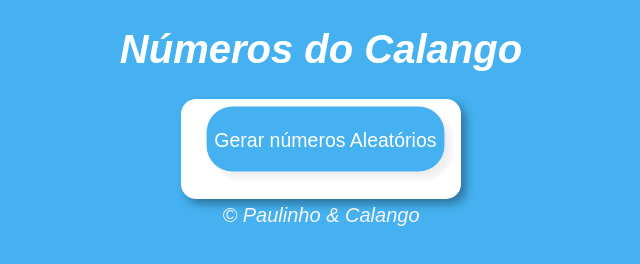
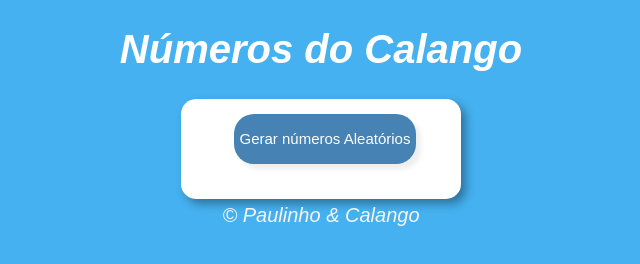
Before and after one commit to paulohpires/geradordenumeros, a plain HTML site: page index.html in a window 1280 px wide. In both pictures the pointer is over the button "Gerar números Aleatórios". Shown: the whole page, without its empty margins (319-959 px from the left). Drawn offline with Linux system fonts and the light colour scheme.

Commit message:
#alteradoCss#

```diff
--- a/style.css
+++ b/style.css
@@ -40,9 +40,9 @@ ul {
   color: white;
 }
 #botao:hover {
-  background-color: 4682B4;
-  transform: scale(1.3);
-  transition: all 1.9s;
+  background-color: rgb(70, 130, 180);
+  transform: scale(1);
+  transition: all 1.5s;
   font-size: 15px;
   cursor: pointer;
 }
```
